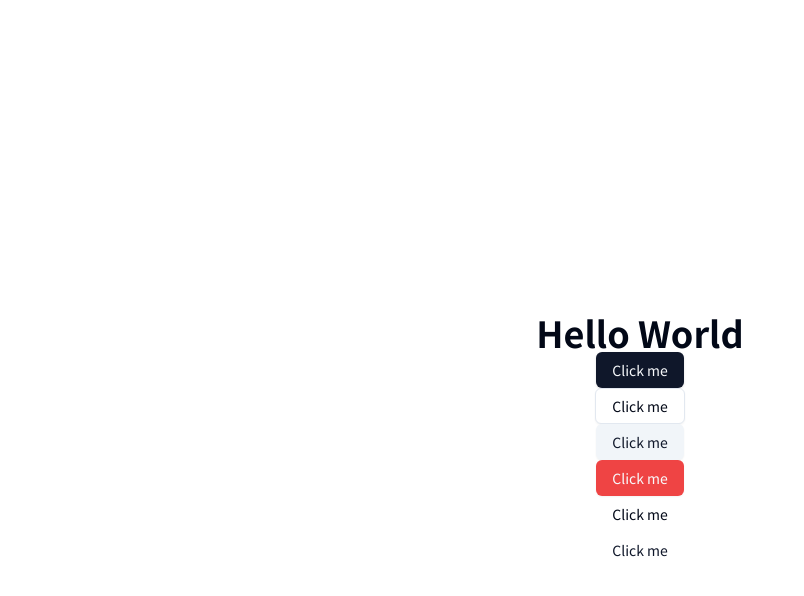
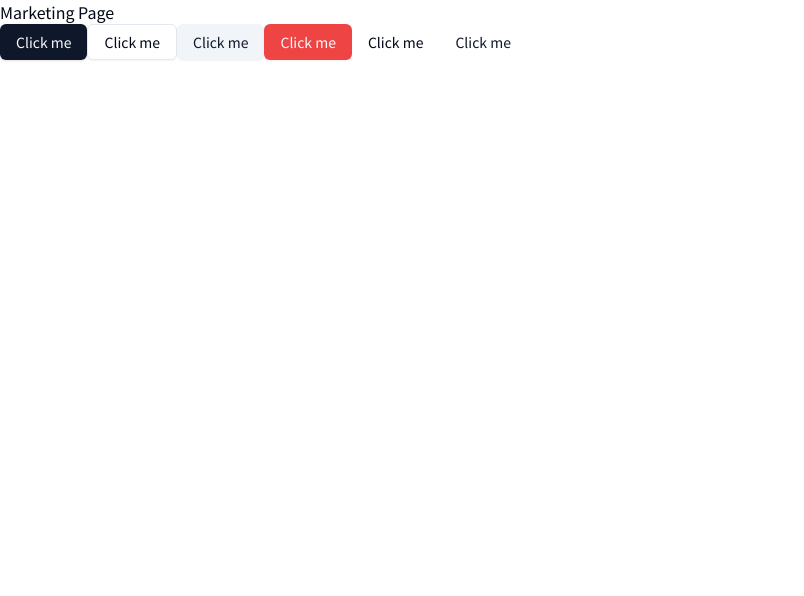
Before and after one commit to tamaco489/lexicon, a Next.js app: page / in a window 1280 px wide. Shown: the top 596 px of the page, without its empty margins (0-804 px from the left). Built offline with nearby package versions, Linux system fonts and the light colour scheme.

Commit message:
fix: route group

```diff
--- a/app/page.tsx
+++ b/app/(marketing)/page.tsx
@@ -1,9 +1,9 @@
 import { Button } from "@/components/ui/button";
 
-export default function Home() {
+export default function IndexPage() {
   return (
-    <div className="flex flex-col items-center justify-center min-h-screen pt-20">
-      <h1 className="text-4xl font-bold">Hello World</h1>
+    <div>
+      <h1>Marketing Page</h1>
       <Button>Click me</Button>
       <Button variant="outline">Click me</Button>
       <Button variant="secondary">Click me</Button>
```
